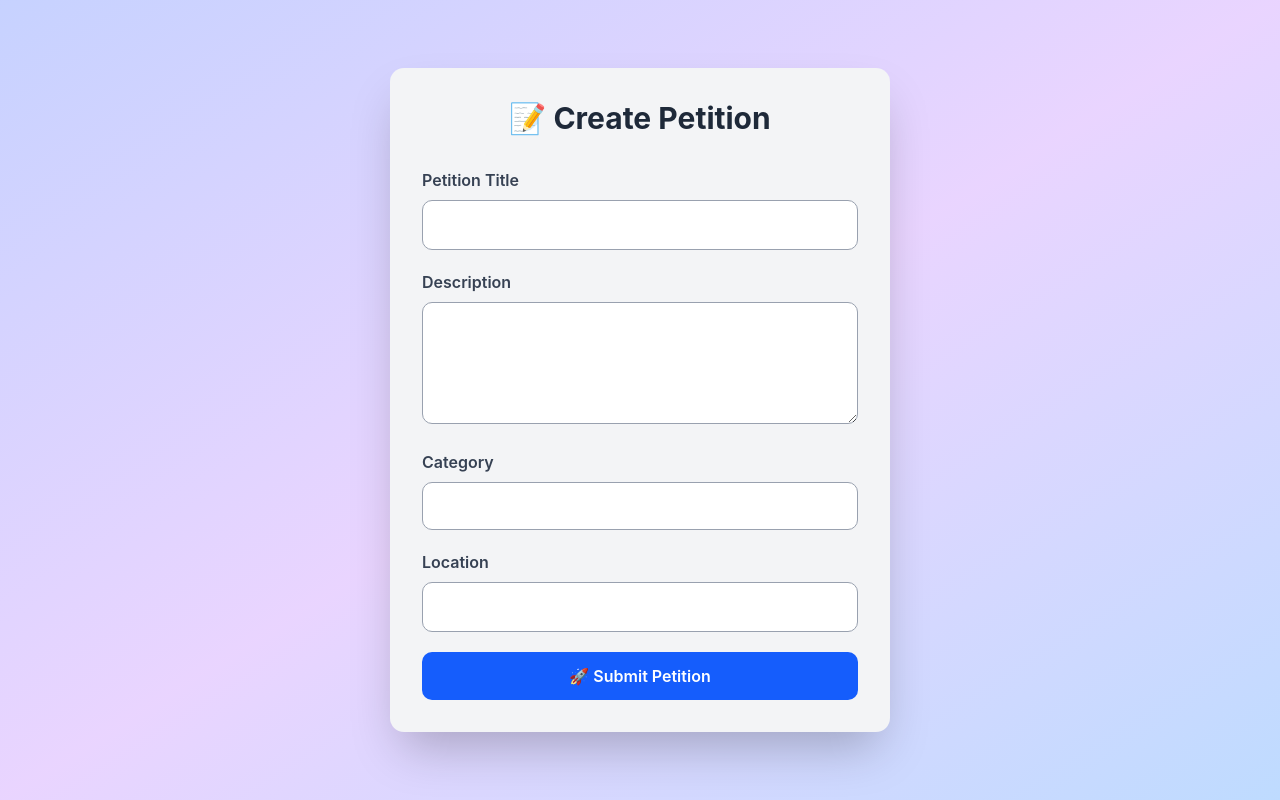
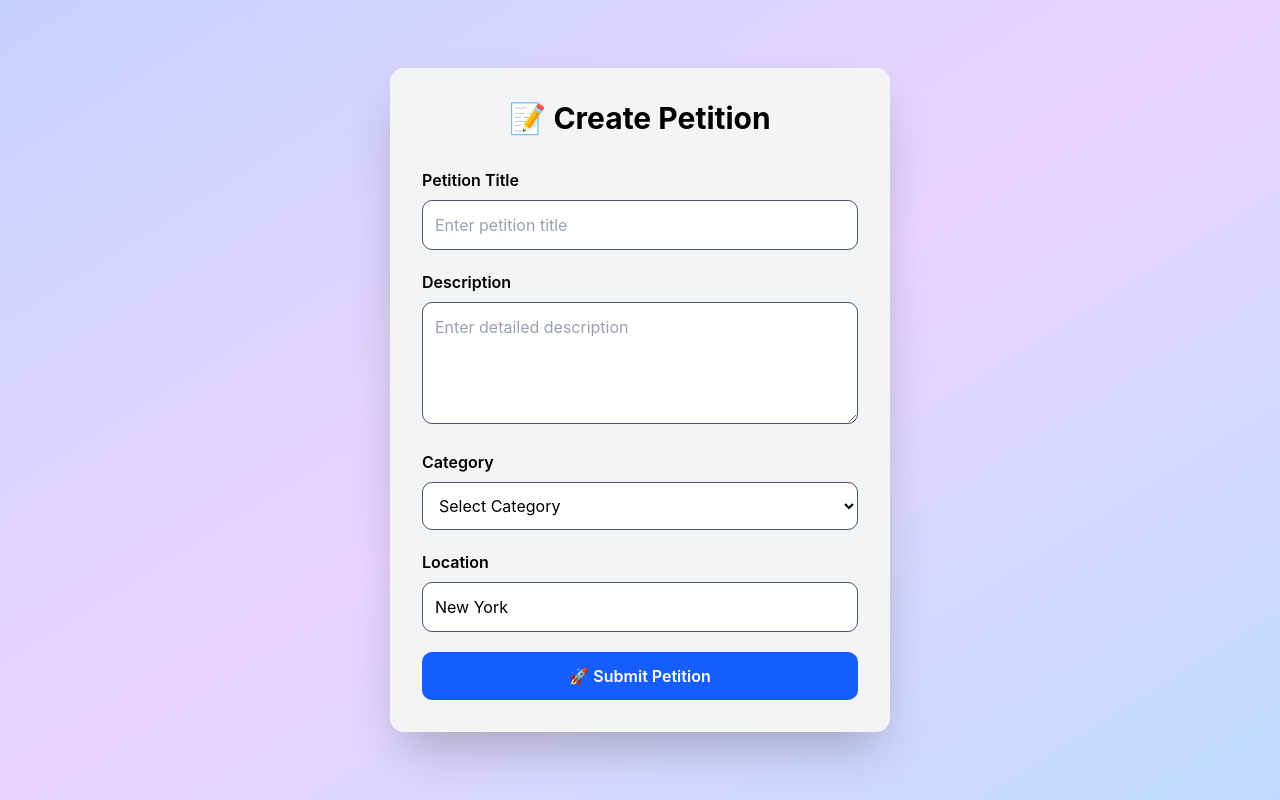
Before and after one commit to springboardmentor9515a-collab/Digital-civic-feb-team03, a Next.js app in the folder frontend/: page /petitions/create in a window 1280 px wide. Built offline with nearby package versions, Linux system fonts and the light colour scheme.

Commit message:
Create Petition  Page

```diff
--- a/frontend/app/petitions/create/page.tsx
+++ b/frontend/app/petitions/create/page.tsx
@@ -49,26 +49,26 @@ export default function CreatePetition() {
   return (
     <div className="min-h-screen flex items-center justify-center bg-gradient-to-br from-indigo-200 via-purple-200 to-blue-200 p-4">
 
-      {/* Square Grey Box */}
+      {/* Dark Container */}
       <div className="bg-gray-100 w-[500px] min-h-[500px] p-8 rounded-xl shadow-2xl">
 
-        <h1 className="text-3xl font-bold text-center text-gray-800 mb-8">
+        <h1 className="text-3xl font-bold text-center text-black mb-8">
           📝 Create Petition
         </h1>
 
         {error && (
-          <p className="text-red-600 text-center mb-4 font-medium">{error}</p>
+          <p className="text-red-500 text-center mb-4 font-medium">{error}</p>
         )}
 
         {success && (
-          <p className="text-green-600 text-center mb-4 font-medium">{success}</p>
+          <p className="text-green-400 text-center mb-4 font-medium">{success}</p>
         )}
 
         <form onSubmit={handleSubmit} className="space-y-5">
 
           {/* Title */}
           <div>
-            <label className="block mb-2 font-semibold text-gray-700">
+            <label className="block mb-2 font-semibold text-black">
               Petition Title
             </label>
             <input
@@ -76,13 +76,13 @@ export default function CreatePetition() {
               placeholder="Enter petition title"
               value={title}
               onChange={(e) => setTitle(e.target.value)}
-              className="w-full p-3 border border-gray-400 rounded-lg bg-white focus:ring-2 focus:ring-blue-500 outline-none"
+              className="w-full p-3 border border-gray-600 rounded-lg bg-white text-black placeholder-gray-400 focus:ring-2 focus:ring-blue-500 outline-none"
             />
           </div>
 
           {/* Description */}
           <div>
-            <label className="block mb-2 font-semibold text-gray-700">
+            <label className="block mb-2 font-semibold text-black">
               Description
             </label>
             <textarea
@@ -90,39 +90,51 @@ export default function CreatePetition() {
               placeholder="Enter detailed description"
               value={description}
               onChange={(e) => setDescription(e.target.value)}
-              className="w-full p-3 border border-gray-400 rounded-lg bg-white focus:ring-2 focus:ring-blue-500 outline-none"
+              className="w-full p-3 border border-gray-600 rounded-lg bg-white text-black placeholder-gray-400 focus:ring-2 focus:ring-blue-500 outline-none"
             />
           </div>
 
           {/* Category */}
           <div>
-            <label className="block mb-2 font-semibold text-gray-700">
+            <label className="block mb-2 font-semibold text-black">
               Category
             </label>
             <select
               value={category}
               onChange={(e) => setCategory(e.target.value)}
-              className="w-full p-3 border border-gray-400 rounded-lg bg-white focus:ring-2 focus:ring-blue-500 outline-none"
+              className="w-full p-3 border border-gray-600 rounded-lg bg-white text-black focus:ring-2 focus:ring-blue-500 outline-none"
             >
-              <option value="">Select Category</option>
-              <option value="Education">Education</option>
-              <option value="Environment">Environment</option>
-              <option value="Health">Health</option>
-              <option value="Infrastructure">Infrastructure</option>
-              <option value="Other">Other</option>
+              <option value="" className="bg-black text-white">
+                Select Category
+              </option>
+              <option value="Education" className="bg-black text-white">
+                Education
+              </option>
+              <option value="Environment" className="bg-black text-white">
+                Environment
+              </option>
+              <option value="Health" className="bg-black text-white">
+                Health
+              </option>
+              <option value="Infrastructure" className="bg-black text-white">
+                Infrastructure
+              </option>
+              <option value="Other" className="bg-black text-white">
+                Other
+              </option>
             </select>
           </div>
 
           {/* Location */}
           <div>
-            <label className="block mb-2 font-semibold text-gray-700">
+            <label className="block mb-2 font-semibold text-black">
               Location
             </label>
             <input
               type="text"
               value={location}
               onChange={(e) => setLocation(e.target.value)}
-              className="w-full p-3 border border-gray-400 rounded-lg bg-white focus:ring-2 focus:ring-blue-500 outline-none"
+              className="w-full p-3 border border-gray-600 rounded-lg bg-white text-black placeholder-gray-400 focus:ring-2 focus:ring-blue-500 outline-none"
             />
           </div>
 
```
